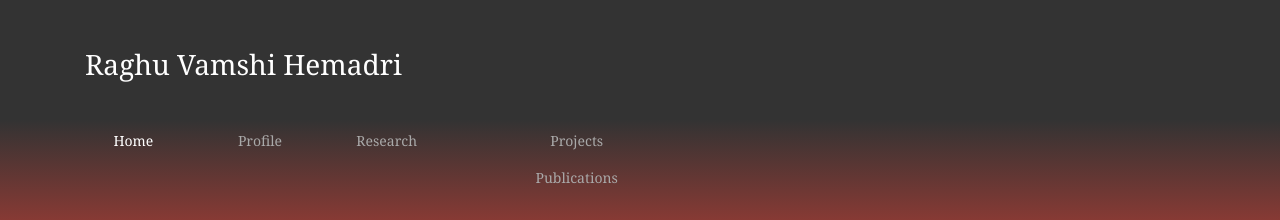
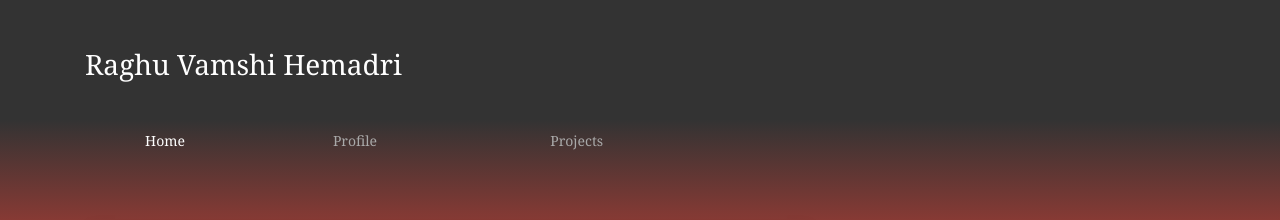
Before and after one commit to hvarshita/MyPortfolio, a plain HTML site: page index.html in a window 1280 px wide. Shown: the top 220 px of the page. Drawn offline with nearby package versions, Linux system fonts and the light colour scheme.

Commit message:
Update index.html

```diff
--- a/index.html
+++ b/index.html
@@ -89,9 +89,7 @@
 							<div class="col">
 								<a class="nav-link onHoverDark inactiveCustom" href="/profile">Profile</a>
 							</div>
-							<div class="col">
-								<a class="nav-link onHoverDark inactiveCustom" href="/research">Research</a>
-							</div>
+
 						</div>
 					</div>
 					<div class="col-xl-4">
@@ -99,9 +97,7 @@
 							<div class="col">
 								<a class="nav-link onHoverDark inactiveCustom" href="/projects">Projects</a>
 							</div>
-							<div class="col">
-								<a class="nav-link onHoverDark inactiveCustom" href="/publications">Publications</a>
-							</div>
+
 						</div>
 					</div>
 				</div>
```
